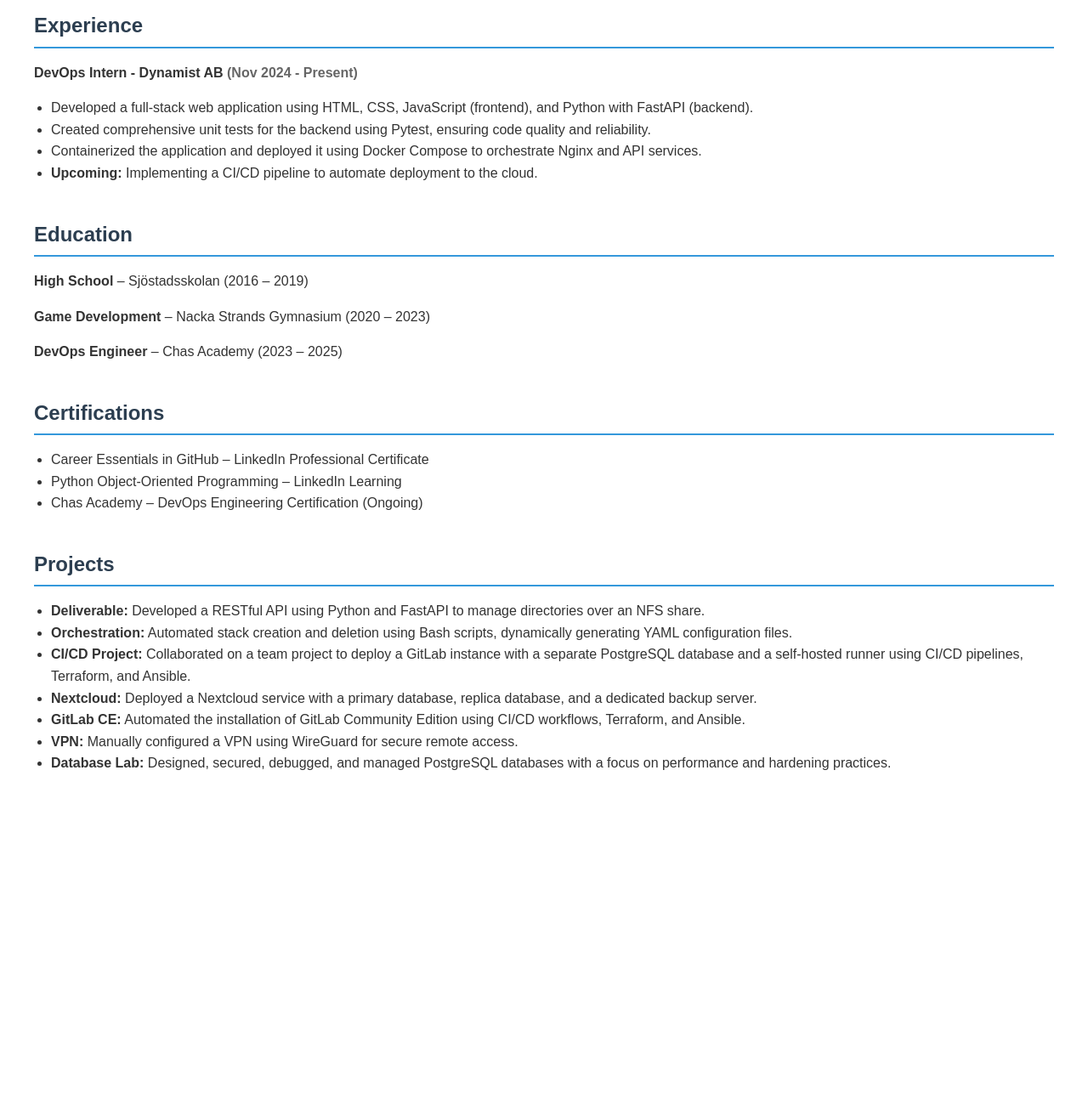
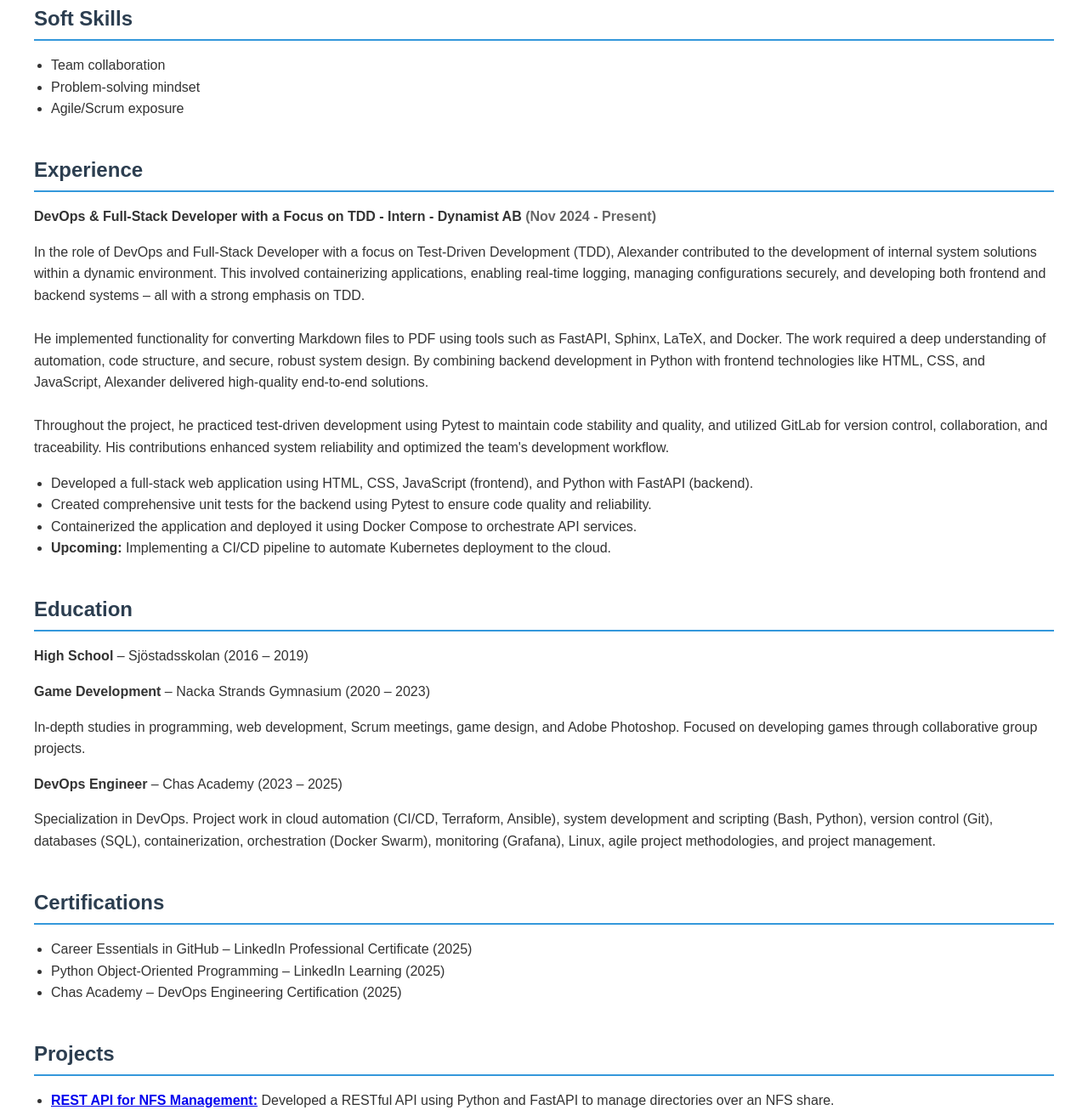
Before and after one commit to Alex0424/website, a plain HTML site: page pages/cv.html in a window 1280 px wide. Shown: the part 979-2285 px from the top of the page at 85% size. Before the commit the page ends 1930 px from the top, so only its background shows below. Drawn offline with Linux system fonts and the light colour scheme.

Commit message:
hellow world!

```diff
--- a/pages/cv.html
+++ b/pages/cv.html
@@ -9,6 +9,9 @@
         a[href]:after {
           content: "";
         }
+      }
+      @page {
+        margin: 1in;
       }
       body {
         font-family: Arial, sans-serif;
@@ -43,6 +46,8 @@
   <body>
     <h1>Alexander Lindholm</h1>
     <p>DevOps Engineer</p>
+    <p><strong>Born:</strong> 2002</p>
+
     <p>
       Email:
       <a href="mailto:lindholmalex.la@gmail.com">lindholmalex.la@gmail.com</a> |
@@ -63,6 +68,13 @@
         containerization, infrastructure as code, and cloud technologies.
         Passionate about automation, cross-functional collaboration, and
         improving system reliability through DevOps best practices.
+        <br /><br />
+        Eager to contribute to a DevOps-focused team where I can build,
+        automate, optimize, and scale cloud infrastructure.
+        <br /><br />
+        In his free time, Alexander is often found at the gym, where discipline,
+        balance, and focus are central — qualities that also shape his approach
+        to work and problem-solving.
       </p>
     </div>
 
@@ -107,7 +119,7 @@
     <div style="page-break-after: always"></div>
 
     <div class="section">
-      <h2 class="section-title">Professional Traits</h2>
+      <h2 class="section-title">Soft Skills</h2>
       <ul>
         <li>Team collaboration</li>
         <li>Problem-solving mindset</li>
@@ -118,8 +130,29 @@
     <div class="section">
       <h2 class="section-title">Experience</h2>
       <p class="job-title">
-        DevOps Intern - Dynamist AB
+        DevOps & Full-Stack Developer with a Focus on TDD - Intern - Dynamist AB
         <span class="job-duration">(Nov 2024 - Present)</span>
+      </p>
+      <p>
+        In the role of DevOps and Full-Stack Developer with a focus on
+        Test-Driven Development (TDD), Alexander contributed to the development
+        of internal system solutions within a dynamic environment. This involved
+        containerizing applications, enabling real-time logging, managing
+        configurations securely, and developing both frontend and backend
+        systems – all with a strong emphasis on TDD.
+        <br /><br />
+        He implemented functionality for converting Markdown files to PDF using
+        tools such as FastAPI, Sphinx, LaTeX, and Docker. The work required a
+        deep understanding of automation, code structure, and secure, robust
+        system design. By combining backend development in Python with frontend
+        technologies like HTML, CSS, and JavaScript, Alexander delivered
+        high-quality end-to-end solutions.
+        <br /><br />
+        Throughout the project, he practiced test-driven development using
+        Pytest to maintain code stability and quality, and utilized GitLab for
+        version control, collaboration, and traceability. His contributions
+        enhanced system reliability and optimized the team's development
+        workflow.
       </p>
       <ul>
         <li>
@@ -127,16 +160,16 @@
           (frontend), and Python with FastAPI (backend).
         </li>
         <li>
-          Created comprehensive unit tests for the backend using Pytest,
-          ensuring code quality and reliability.
+          Created comprehensive unit tests for the backend using Pytest to
+          ensure code quality and reliability.
         </li>
         <li>
           Containerized the application and deployed it using Docker Compose to
-          orchestrate Nginx and API services.
+          orchestrate API services.
         </li>
         <li>
           <strong>Upcoming:</strong> Implementing a CI/CD pipeline to automate
-          deployment to the cloud.
+          Kubernetes deployment to the cloud.
         </li>
       </ul>
     </div>
@@ -148,15 +181,29 @@
         <strong>Game Development</strong> – Nacka Strands Gymnasium (2020 –
         2023)
       </p>
+      <p>
+        In-depth studies in programming, web development, Scrum meetings, game
+        design, and Adobe Photoshop. Focused on developing games through
+        collaborative group projects.
+      </p>
       <p><strong>DevOps Engineer</strong> – Chas Academy (2023 – 2025)</p>
+      <p>
+        Specialization in DevOps. Project work in cloud automation (CI/CD,
+        Terraform, Ansible), system development and scripting (Bash, Python),
+        version control (Git), databases (SQL), containerization, orchestration
+        (Docker Swarm), monitoring (Grafana), Linux, agile project
+        methodologies, and project management.
+      </p>
     </div>
 
     <div class="section">
       <h2 class="section-title">Certifications</h2>
       <ul>
-        <li>Career Essentials in GitHub – LinkedIn Professional Certificate</li>
-        <li>Python Object-Oriented Programming – LinkedIn Learning</li>
-        <li>Chas Academy – DevOps Engineering Certification (Ongoing)</li>
+        <li>
+          Career Essentials in GitHub – LinkedIn Professional Certificate (2025)
+        </li>
+        <li>Python Object-Oriented Programming – LinkedIn Learning (2025)</li>
+        <li>Chas Academy – DevOps Engineering Certification (2025)</li>
       </ul>
     </div>
 
@@ -166,32 +213,35 @@
       <h2 class="section-title">Projects</h2>
       <ul>
         <li>
-          <strong>Deliverable:</strong> Developed a RESTful API using Python and
-          FastAPI to manage directories over an NFS share.
+          <a href="https://gitlab.com/lindholmalex.la/deliverable_alex"
+            ><strong>REST API for NFS Management:</strong></a
+          >
+          Developed a RESTful API using Python and FastAPI to manage directories
+          over an NFS share.
         </li>
         <li>
-          <strong>Orchestration:</strong> Automated stack creation and deletion
+          <a href="https://github.com/Alex0424/docker-sworm-portainer"><strong>Orchestration:</strong></a> Automated stack creation and deletion
           using Bash scripts, dynamically generating YAML configuration files.
         </li>
         <li>
-          <strong>CI/CD Project:</strong> Collaborated on a team project to
+          <a href="https://gitlab.com/alexander.lindholm/dev_g"><strong>CI/CD Project:</strong></a> Collaborated on a team project to
           deploy a GitLab instance with a separate PostgreSQL database and a
           self-hosted runner using CI/CD pipelines, Terraform, and Ansible.
         </li>
         <li>
-          <strong>Nextcloud:</strong> Deployed a Nextcloud service with a
+          <a href="https://github.com/Alex0424/Nextcloud-Project"><strong>Nextcloud:</strong></a> Deployed a Nextcloud service with a
           primary database, replica database, and a dedicated backup server.
         </li>
         <li>
-          <strong>GitLab CE:</strong> Automated the installation of GitLab
+          <a href="https://gitlab.com/lindholmalex.la/gitlab-ce/-/tree/main?ref_type=heads"><strong>GitLab CE:</strong></a> Automated the installation of GitLab
           Community Edition using CI/CD workflows, Terraform, and Ansible.
         </li>
         <li>
-          <strong>VPN:</strong> Manually configured a VPN using WireGuard for
+          <a href="https://github.com/Alex0424/VPN_Wireguard_Hosting/blob/main/wireguard_vpn.md"><strong>VPN:</strong></a> Manually configured a VPN using WireGuard for
           secure remote access.
         </li>
         <li>
-          <strong>Database Lab:</strong> Designed, secured, debugged, and
+          <a href="https://github.com/Alex0424/Database/tree/main"><strong>Database Lab:</strong></a> Designed, secured, debugged, and
           managed PostgreSQL databases with a focus on performance and hardening
           practices.
         </li>
```
Also changed, not shown: .github/workflows/lint.yml, .github/workflows/run_spider.yml, .pre-commit-config.yaml, README.md.
